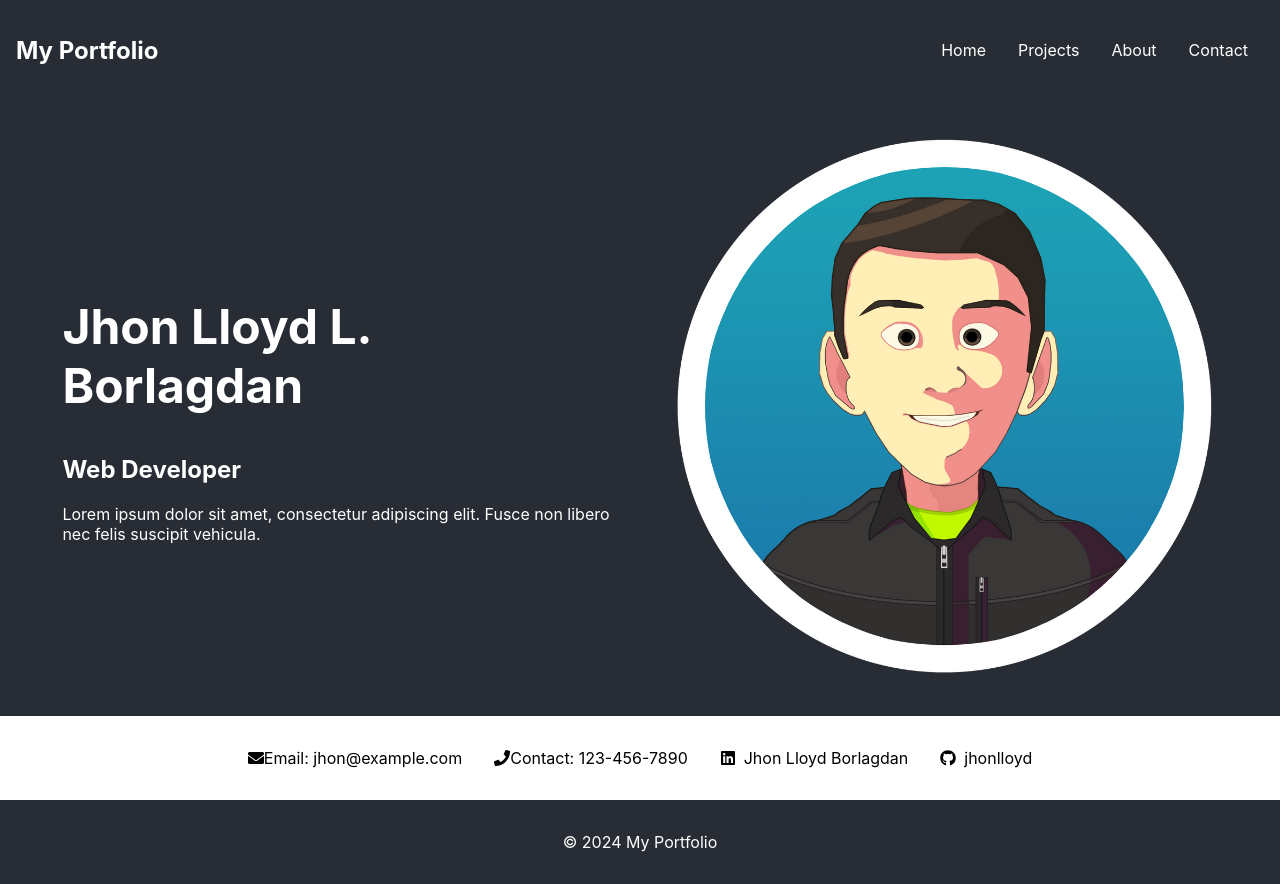
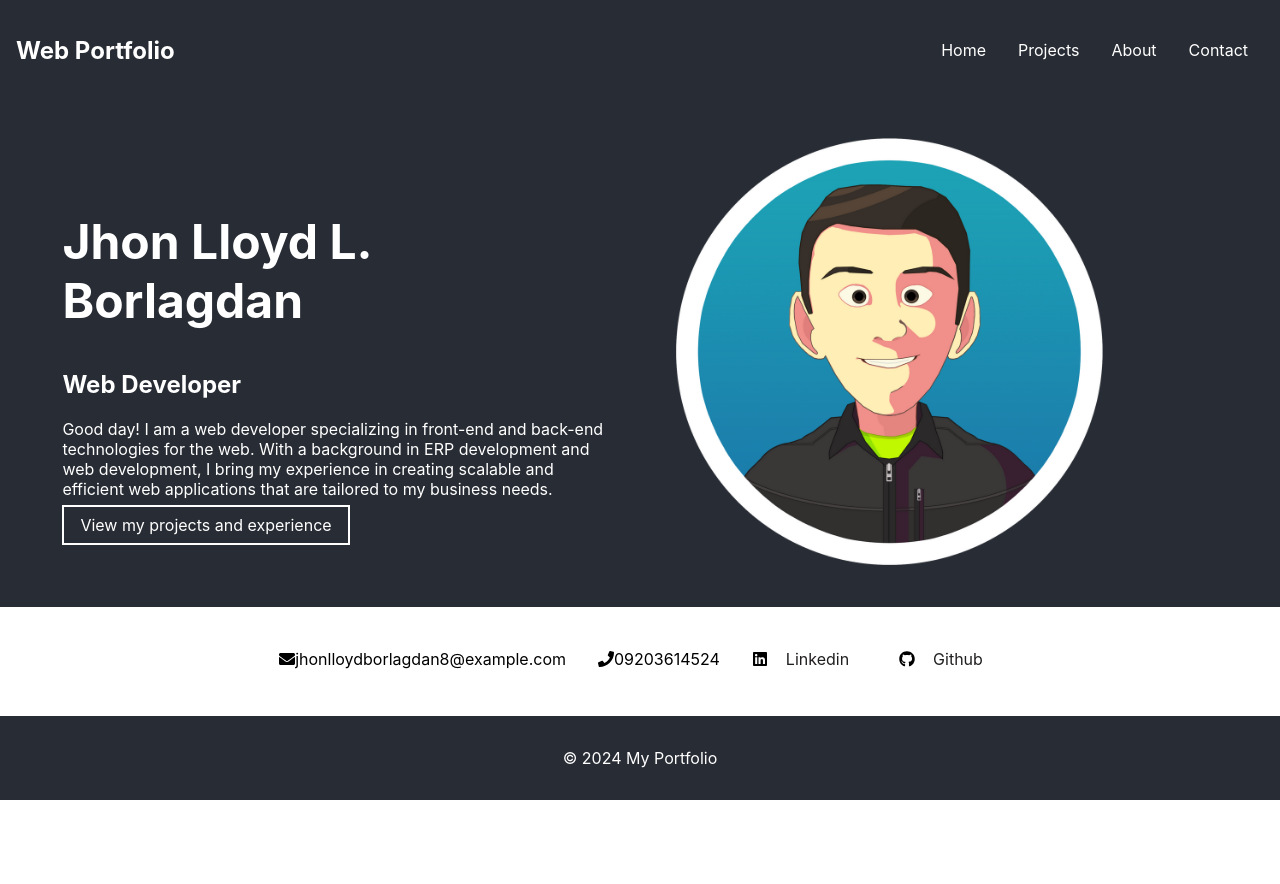
Before and after one commit to lloyd44560/react-js-portfolio, a React (Create React App) app: page / in a window 1280 px wide. After the commit the page ends 800 px from the top, so only its background shows below. Built offline with nearby package versions, Linux system fonts and the light colour scheme.

Commit message:
Modified header

```diff
--- a/src/App.js
+++ b/src/App.js
@@ -26,24 +26,47 @@ const HeroSection = styled.section`
   padding: 2rem;
   background-color: #282c34;
   color: white;
+
+  @media (max-width: 768px) {
+    flex-direction: column;
+    padding: 1rem;
+  }
 `;
 
 const LeftSection = styled.div`
   max-width: 45%;
+
+  @media (max-width: 768px) {
+    max-width: 100%;
+    text-align: center;
+  }
 `;
 
 const RightSection = styled.div`
   max-width: 45%;
+
+  @media (max-width: 768px) {
+    max-width: 60%;
+    margin-top: 1rem;
+  }
 `;
 
 const BigHeader = styled.h1`
   font-size: 3rem;
   font-weight: bold;
+
+  @media (max-width: 768px) {
+    font-size: 2rem;
+  }
 `;
 
 const SubHeader = styled.h2`
   font-size: 1.5rem;
   margin-top: 0.5rem;
+
+  @media (max-width: 768px) {
+    font-size: 1.2rem;
+  }
 `;
 
 const Paragraph = styled.p`
@@ -51,9 +74,13 @@ const Paragraph = styled.p`
 `;
 
 const Image = styled.img`
-  max-width: 100%;
+  max-width: 80%;
   height: auto;
   border-radius: 50%;
+
+  @media (max-width: 768px) {
+    max-width: 100%;
+  }
 `;
 
 const InfoSection = styled.section`
@@ -63,22 +90,53 @@ const InfoSection = styled.section`
   margin-top: 2rem;
   margin-bottom: 2rem;
   flex-wrap: wrap;
+
+  @media (max-width: 768px) {
+    flex-direction: column;
+    text-align: center;
+  }
 `;
 
 const InfoItem = styled.div`
   margin: 0 1rem;
   display: flex;
   align-items: center;
+
+  @media (max-width: 768px) {
+    margin: 0.5rem 0;
+  }
 `;
 
 const StyledLink = styled.a`
-  color: inherit;
+  padding: 0.5rem 1rem;
+  font-size: 1rem;
+  background-color: transparent;
+  border: 2px solid white;
+  color: white;
+  cursor: pointer;
+  transition: all 0.3s ease-in-out;
   text-decoration: none;
-  margin-left: 0.5rem;
 
   &:hover {
-    text-decoration: underline;
+    background-color: white;
+    color: #282c34;
   }
+`;
+
+const LinkedInLink = styled(StyledLink)`
+color: #211f1f;
+
+
+  &:hover {
+
+    color: #0e76a8;
+  }
+`;
+
+const GitHubLink = styled(StyledLink)`
+  color: #211f1f;
+
+
 `;
 
 const Home = () => (
@@ -88,8 +146,9 @@ const Home = () => (
         <BigHeader>Jhon Lloyd L. Borlagdan</BigHeader>
         <SubHeader>Web Developer</SubHeader>
         <Paragraph>
-          Lorem ipsum dolor sit amet, consectetur adipiscing elit. Fusce non libero nec felis suscipit vehicula.
+          Good day! I am a web developer specializing in front-end and back-end technologies for the web. With a background in ERP development and web development, I bring my experience in creating scalable and efficient web applications that are tailored to my business needs.
         </Paragraph>
+        <StyledLink href="/projects">View my projects and experience</StyledLink>
       </LeftSection>
       <RightSection>
         <Image src={profileImage} alt="Profile" />
@@ -98,19 +157,19 @@ const Home = () => (
     <InfoSection>
       <InfoItem>
         <FaEnvelope />
-        <span>Email: jhon@example.com</span>
+        <span>jhonlloydborlagdan8@example.com</span>
       </InfoItem>
       <InfoItem>
         <FaPhone />
-        <span>Contact: 123-456-7890</span>
+        <span>09203614524</span>
       </InfoItem>
       <InfoItem>
         <FaLinkedin />
-        <StyledLink href="https://www.linkedin.com/in/jhon-lloyd-borlagdan">Jhon Lloyd Borlagdan</StyledLink>
+        <LinkedInLink href="https://www.linkedin.com/in/jhon-lloyd-borlagdan">Linkedin</LinkedInLink>
       </InfoItem>
       <InfoItem>
         <FaGithub />
-        <StyledLink href="https://github.com/jhonlloyd">jhonlloyd</StyledLink>
+        <GitHubLink href="https://github.com/jhonlloyd">Github</GitHubLink>
       </InfoItem>
     </InfoSection>
   </div>
--- a/src/components/Header.js
+++ b/src/components/Header.js
@@ -21,9 +21,27 @@ const NavLink = styled(Link)`
   color: white;
   text-decoration: none;
   margin: 0 1rem;
+  position: relative;
+  transition: color 0.3s ease-in-out;
 
   &:hover {
-    text-decoration: underline;
+    color: #61dafb; // Change text color on hover
+  }
+
+  &::after {
+    content: '';
+    display: block;
+    width: 0;
+    height: 2px;
+    background: #61dafb;
+    transition: width 0.3s ease-in-out;
+    position: absolute;
+    bottom: -2px;
+    left: 0;
+  }
+
+  &:hover::after {
+    width: 100%; // Animate underline on hover
   }
 
   @media (max-width: 768px) {
@@ -73,7 +91,7 @@ const Header = () => {
 
   return (
     <Nav>
-      <h1>My Portfolio</h1>
+      <h1>Web Portfolio</h1>
       <MenuIcon onClick={toggleMenu}>
         {menuOpen ? <FaTimes /> : <FaBars />}
       </MenuIcon>
```
